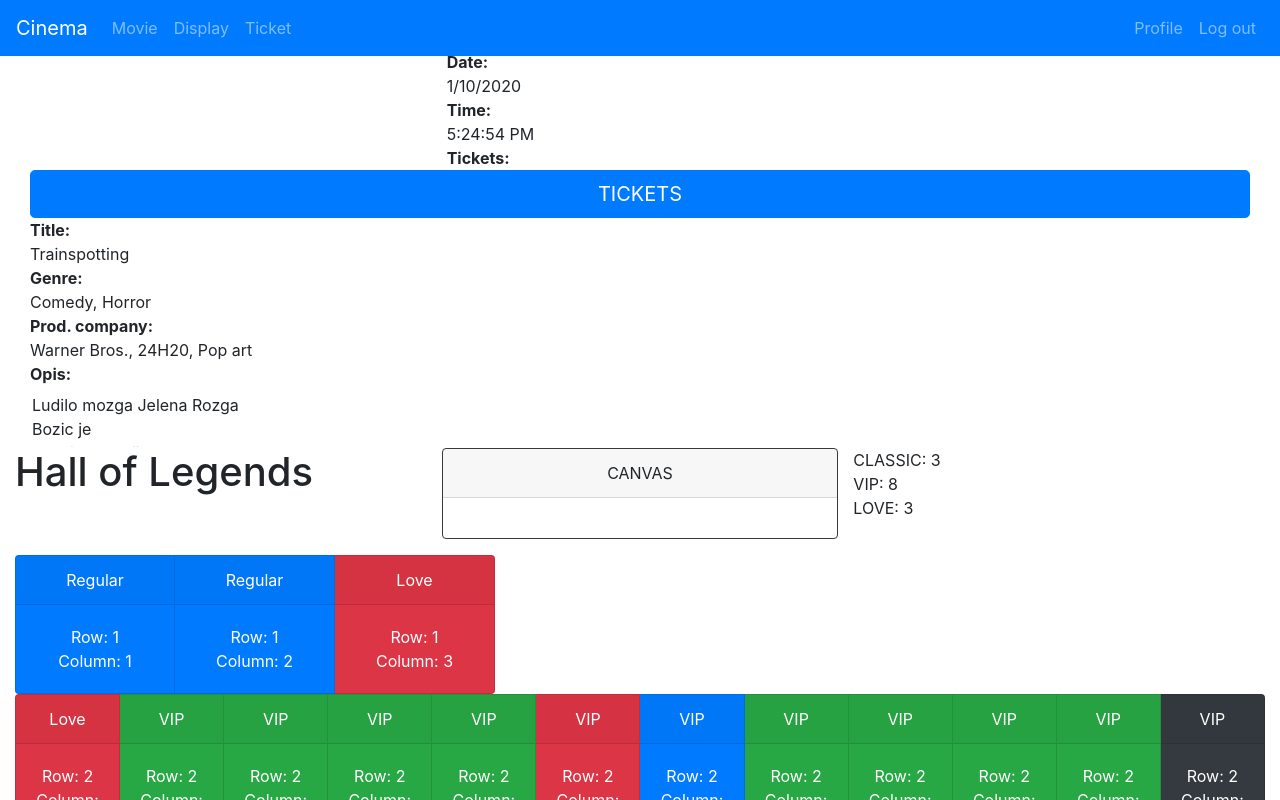
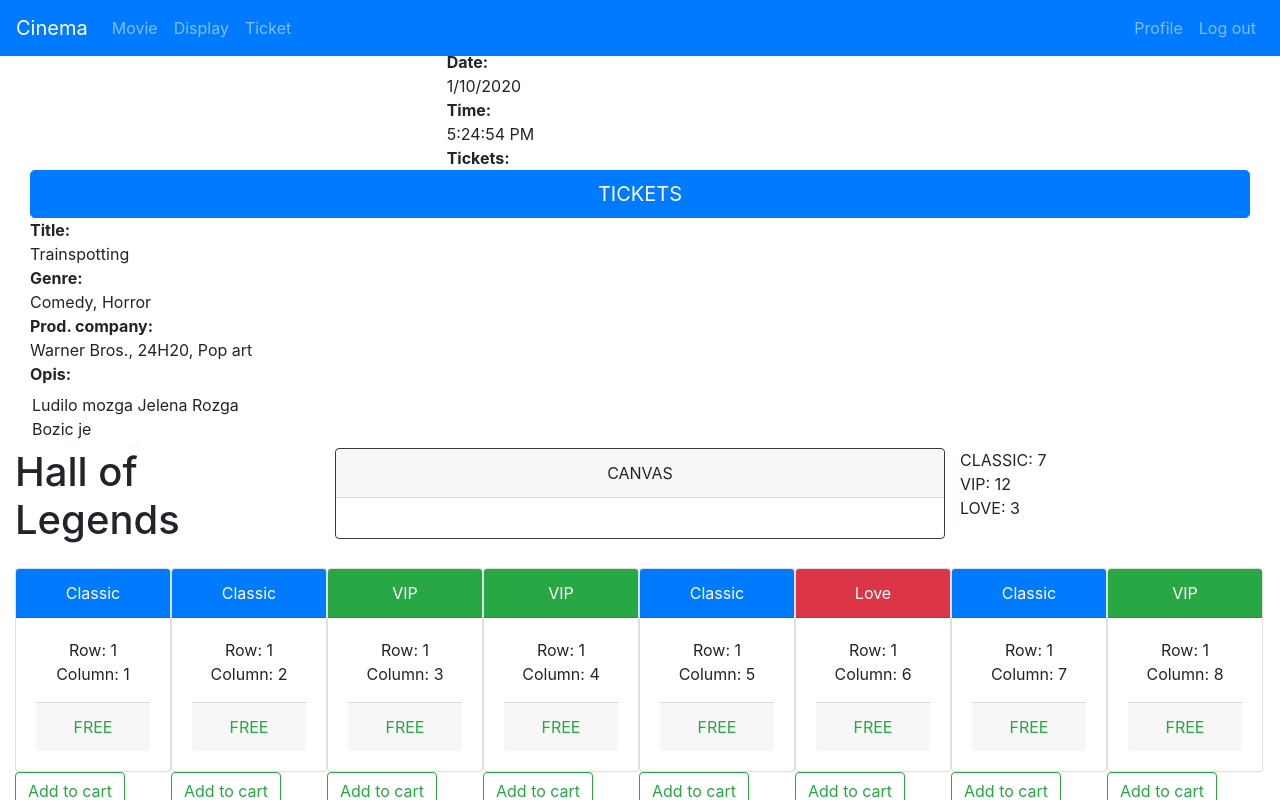
Before and after one commit to petardjokic/cinema_dashboard, a Vue app: page / in a window 1280 px wide. Shown: the top 800 px of the page. Built offline with nearby package versions, Linux system fonts and the light colour scheme.

Commit message:
hall view

```diff
--- a/src/components/DisplayView.vue
+++ b/src/components/DisplayView.vue
@@ -43,9 +43,9 @@
             <Movie :item=display.movie />
         </b-col>
     </b-row>
-        <b-row no-gutters>
+    <b-row >
         <b-col>
-                <HallView :hall=display.hall />
+            <HallView :hall=display.hall :tickets=display.tickets :show="true"/>
         </b-col>
     </b-row>
 </b-container>
@@ -95,29 +95,101 @@ export default {
                 hall: {
                     title: 'Hall of Legends',
                     seats: [{
-                        id: 1,
+                        id: 41,
                         type: {
                             id: 1,
-                            name: 'Regular'
+                            name: 'Classic'
                         },
                         row: 1,
                         col: 1
                     }, {
-                        id: 2,
+                        id: 51,
                         type: {
                             id: 1,
-                            name: 'Regular'
+                            name: 'Classic'
                         },
                         row: 1,
                         col: 2
                     }, {
-                        id: 3,
+                        id: 61,
+                        type: {
+                            id: 2,
+                            name: 'VIP'
+                        },
+                        row: 1,
+                        col: 3
+                    }, {
+                        id: 71,
+                        type: {
+                            id: 2,
+                            name: 'VIP'
+                        },
+                        row: 1,
+                        col: 4
+                    }, {
+                        id: 81,
+                        type: {
+                            id: 1,
+                            name: 'Classic'
+                        },
+                        row: 1,
+                        col: 5
+                    }, {
+                        id: 91,
                         type: {
                             id: 3,
                             name: 'Love'
                         },
                         row: 1,
-                        col: 3
+                        col: 6
+                    }, {
+                        id: 101,
+                        type: {
+                            id: 1,
+                            name: 'Classic'
+                        },
+                        row: 1,
+                        col: 7
+                    }, {
+                        id: 111,
+                        type: {
+                            id: 2,
+                            name: 'VIP'
+                        },
+                        row: 1,
+                        col: 8
+                    }, {
+                        id: 121,
+                        type: {
+                            id: 2,
+                            name: 'VIP'
+                        },
+                        row: 1,
+                        col: 9
+                    }, {
+                        id: 213,
+                        type: {
+                            id: 2,
+                            name: 'VIP'
+                        },
+                        row: 1,
+                        col: 10
+                    }, {
+                        id: 214,
+                        type: {
+                            id: 1,
+                            name: 'Classic'
+                        },
+                        row: 1,
+                        col: 11
+                    }, {
+                        id: 215,
+                        type: {
+                            id: 0,
+                            name: 'Unknown'
+                        },
+                        row: 1,
+                        col: 12
                     }, {
                         id: 4,
                         type: {
@@ -162,7 +234,7 @@ export default {
                         id: 9,
                         type: {
                             id: 3,
-                            name: 'VIP'
+                            name: 'Love'
                         },
                         row: 2,
                         col: 6
@@ -170,7 +242,7 @@ export default {
                         id: 10,
                         type: {
                             id: 1,
-                            name: 'VIP'
+                            name: 'Classic'
                         },
                         row: 2,
                         col: 7
@@ -185,13 +257,13 @@ export default {
                     }, {
                         id: 12,
                         type: {
-                            id: 2,
-                            name: 'VIP'
+                            id: 1,
+                            name: 'Classic'
                         },
                         row: 2,
                         col: 9
                     }, {
-                        id: 13,
+                        id: 2213,
                         type: {
                             id: 2,
                             name: 'VIP'
@@ -210,12 +282,22 @@ export default {
                         id: 15,
                         type: {
                             id: 0,
-                            name: 'VIP'
+                            name: 'Unknown'
                         },
                         row: 2,
                         col: 12
-                    }]
+                    }],
                 },
+                tickets: [{
+                    id: 1,
+                    seatId: 4
+                }, {
+                    id: 2,
+                    seatId: 12
+                }, {
+                    id: 3,
+                    seatId: 13
+                }],
                 starts_at: new Date(),
                 ends_at: new Date()
             }
--- a/src/components/HallView.vue
+++ b/src/components/HallView.vue
@@ -1,10 +1,10 @@
 <template>
 <div>
     <b-row>
-        <b-col>
+        <b-col cols="3">
             <h1>{{hall.title}}</h1>
         </b-col>
-        <b-col class="d-none d-lg-block">
+        <b-col class="d-none d-lg-block" cols="6">
             <b-card border-variant="dark" header="CANVAS" align="center">
             </b-card>
         </b-col>
@@ -17,12 +17,18 @@
     <p></p>
     <b-row>
     </b-row>
-    <b-row v-for="(row,index) in getRows" :key="index" no-gutters>
-        <b-col>
-            <b-card-group colums>
-                <b-card v-for="seat in getSeatsForRow(row)" :key="seat.id" :bg-variant=resolveBgColor(seat.type) style="max-width: 10rem;" text-variant="white" :header="seat.type.name" class="text-center">
-                    <b-card-text>Row: {{seat.row}}<br />Column: {{seat.col}}</b-card-text>
-                </b-card>
+    <b-row v-for="(row,index) in getRows" :key="index">
+        <b-col cols=12>
+            <b-card-group>
+                <div v-for="seat in getSeatsForRow(row)" :key="seat.id">
+                    <b-card :header="seat.type.name" :header-bg-variant=resolveBgColor(seat.type) header-text-variant="white" style="width: 9.75rem;" class="text-center">
+                        <b-card-text>Row: {{seat.row}}<br />Column: {{seat.col}}</b-card-text>
+                        <b-card-footer v-if="show" footer-tag="footer" :footer=resolveFooterText(seat.id) :footer-text-variant=resolveFooterBg(seat.id)>
+                        </b-card-footer>
+                    </b-card>
+                    <b-button v-if="show && !isTaken(seat.id) && !isInCart(seat.id)" variant="outline-success" @click="addToCart(seat)">Add to cart</b-button>
+                    <b-button v-if="isInCart(seat.id)" variant="warning" @click="removeFromCart(seat)">Remove cart</b-button>
+                </div>
             </b-card-group>
         </b-col>
     </b-row>
@@ -32,8 +38,15 @@
 <script>
 export default {
     components: {},
+    data(){
+        return{
+            cart: []
+        }
+    },
     props: {
-        hall: Object
+        hall: Object,
+        tickets: Array,
+        show: Boolean
     },
     computed: {
         getRows: function () {
@@ -56,17 +69,66 @@ export default {
             } else
                 return "dark"
         },
+        resolveFooterText(seatId) {
+            var filteredCart = this.cart.length === 0 ? [] : this.cart.filter(item => item.id === seatId)
+            if(filteredCart.length > 0) {
+                return "IN CART"
+            }
+            if (this.tickets != null) {
+                var filteredTickets = this.tickets.filter(ticket => ticket.seatId === seatId)
+                if (filteredTickets.length > 0)
+                    return "BUSY"
+                return "FREE"
+            } else {
+                return "dark"
+            }
+        },
+        resolveFooterBg(seatId) {
+            var filteredCart = this.cart.length === 0 ? [] : this.cart.filter(item => item.id === seatId)
+            if(filteredCart.length > 0) {
+                return "warning"
+            }
+            if (this.tickets != null) {
+                var filtered = this.tickets.filter(ticket => ticket.seatId === seatId)
+                if (filtered.length > 0)
+                    return "danger"
+                return "success"
+            } else {
+                return "dark"
+            }
+        },
         getSeatsForRow(row) {
             return this.hall.seats.filter(seat => seat.row === row)
         },
-        getSeatTypeNum: function (type) {
+        getSeatTypeNum(type) {
             var arr = this.hall.seats.filter(seat => seat.type.id === type)
             return arr.length
+        },
+        isTaken(seatId) {
+            var ret = false
+            if (this.tickets != null) {
+                var filtered = this.tickets.filter(ticket => ticket.seatId === seatId)
+                if (filtered.length > 0)
+                    ret = true
+            }
+            return ret
+        },
+        addToCart(seat) {
+            this.cart.push(seat)
+        },
+        isInCart(seatId) {
+            const arr = this.cart.filter(item => item.id === seatId)
+            if ( arr.length > 0)
+                return true
+            return false
+        },
+        removeFromCart(seat) {
+            const arr = this.cart.filter(item => item.id !== seat.id)
+            this.cart = arr
         }
     }
 }
 </script>
 
 <style>
-
 </style>
```
Lines whose indentation alone changed are shown as unchanged.
